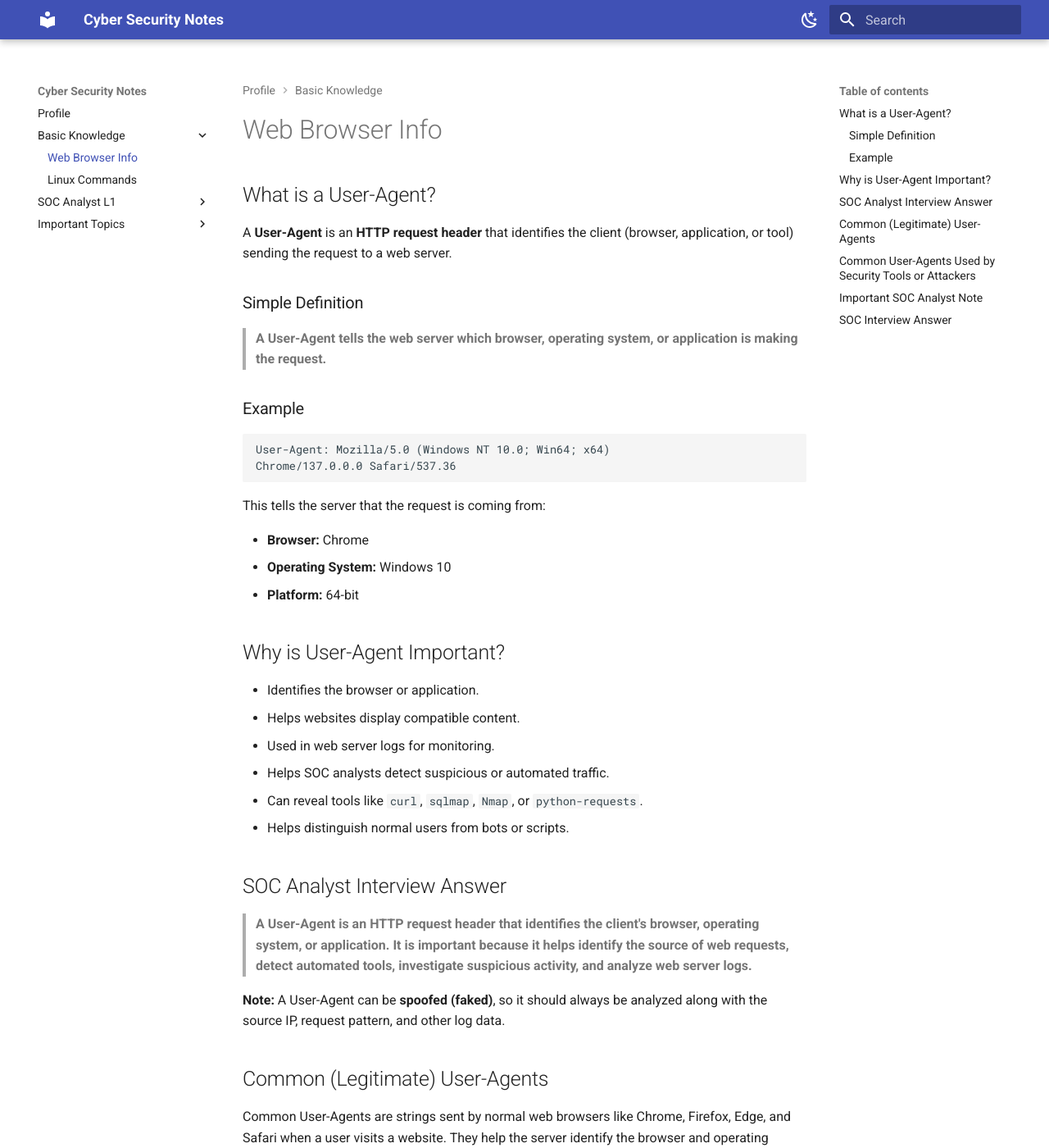
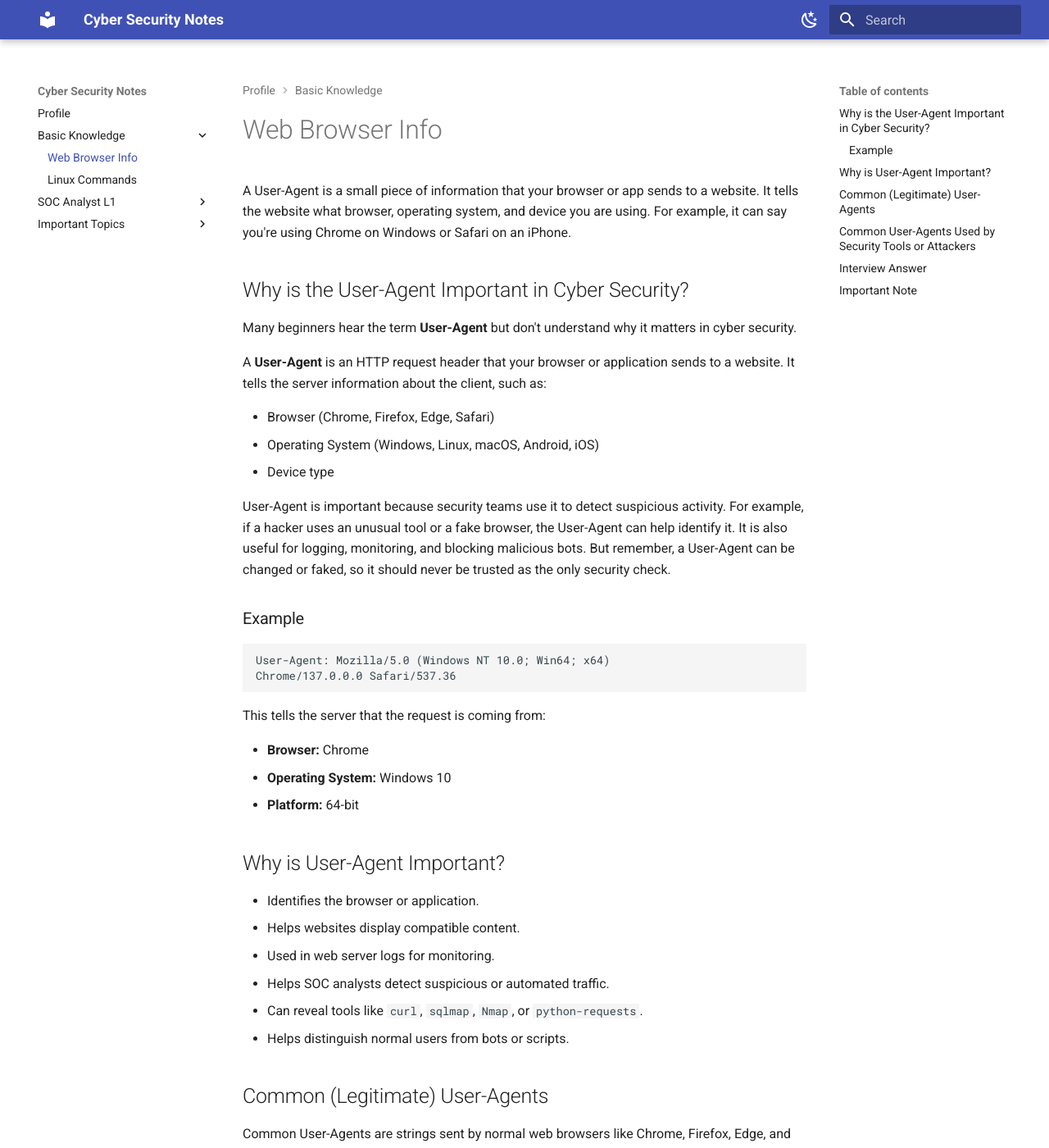
Before and after one commit to amitkumarram7575/amitkumarram7575.github.io, an MkDocs documentation site: the page built from docs/basic_knowledge/web_browser_info.md, in a window 1280 px wide and 1400 px high. Shown: the whole window at 82% size. Built offline with MkDocs 1.6.1 and Material for MkDocs 9.7.7, drawn with Linux system fonts in a browser that asks for light colours; some of the changed text lies outside the part shown.

Commit message:
29062026 web browser info change

````diff
--- a/docs/basic_knowledge/web_browser_info.md
+++ b/docs/basic_knowledge/web_browser_info.md
@@ -1,10 +1,17 @@
-## What is a User-Agent?
+A User-Agent is a small piece of information that your browser or app sends to a website. It tells the website what browser, operating system, and device you are using. For example, it can say you're using Chrome on Windows or Safari on an iPhone.
 
-A **User-Agent** is an **HTTP request header** that identifies the client (browser, application, or tool) sending the request to a web server.
+<!-- ## Why is it important in Cyber Security? -->
+## Why is the User-Agent Important in Cyber Security?
 
-### Simple Definition
+Many beginners hear the term **User-Agent** but don't understand why it matters in cyber security.
 
-> **A User-Agent tells the web server which browser, operating system, or application is making the request.**
+A **User-Agent** is an HTTP request header that your browser or application sends to a website. It tells the server information about the client, such as:
+
+* Browser (Chrome, Firefox, Edge, Safari)
+* Operating System (Windows, Linux, macOS, Android, iOS)
+* Device type
+
+User-Agent is important because security teams use it to detect suspicious activity. For example, if a hacker uses an unusual tool or a fake browser, the User-Agent can help identify it. It is also useful for logging, monitoring, and blocking malicious bots. But remember, a User-Agent can be changed or faked, so it should never be trusted as the only security check.
 
 ### Example
 
@@ -27,13 +34,6 @@ This tells the server that the request is coming from:
 * Helps SOC analysts detect suspicious or automated traffic.
 * Can reveal tools like `curl`, `sqlmap`, `Nmap`, or `python-requests`.
 * Helps distinguish normal users from bots or scripts.
-
-## SOC Analyst Interview Answer
-
-> **A User-Agent is an HTTP request header that identifies the client's browser, operating system, or application. It is important because it helps identify the source of web requests, detect automated tools, investigate suspicious activity, and analyze web server logs.**
-
-**Note:** A User-Agent can be **spoofed (faked)**, so it should always be analyzed along with the source IP, request pattern, and other log data.
-
 
 
 ## Common (Legitimate) User-Agents
@@ -74,38 +74,22 @@ Below is a list of common tools whose **default User-Agent** strings may appear
 | Nuclei          | `Nuclei - Open-source project` | Automated vulnerability scanning             |
 | httpx           | `httpx/x.x`                    | HTTP probing and reconnaissance              |
 
-## Important SOC Analyst Note
 
-Attackers frequently **change or spoof** their User-Agent to look like a legitimate browser. For example:
+## Interview Answer
 
-```text
-Mozilla/5.0 (Windows NT 10.0; Win64; x64)
-AppleWebKit/537.36 (KHTML, like Gecko)
-Chrome/137.0.0.0 Safari/537.36
-```
+> **A User-Agent is an HTTP request header that identifies the client's browser, operating system, or application. In cyber security, it helps analysts identify the source of web requests, detect automation, investigate suspicious activity, and analyze web server logs. However, because User-Agent strings can be spoofed, they should always be correlated with other log data before making security decisions.**
 
-This makes malicious traffic appear as if it came from a normal browser like Chrome.
 
-## SOC Interview Answer
+## Important Note
 
-**Q: Which User-Agents are commonly observed during SOC investigations?**
+A User-Agent **can be spoofed (faked)**, so it should never be trusted on its own.
 
-**Answer:**
+Always analyze it together with:
 
-* Browser User-Agents (Chrome, Firefox, Edge, Safari)
-* `curl`
-* `Wget`
-* `python-requests`
-* `Go-http-client`
-* `Java`
-* `PowerShell`
-* `Nmap Scripting Engine`
-* `sqlmap`
-* `Nikto`
-* `Gobuster`
-* `DirBuster`
-* `ffuf`
-* `Burp Suite`
-* `OWASP ZAP`
-* `Masscan`
-* `Nuclei`
+* Source IP
+* Request pattern
+* HTTP headers
+* Authentication logs
+* Network and web server logs
+
+Understanding the User-Agent is a small concept, but it plays an important role in web security monitoring, threat hunting, and SOC investigations.
````
